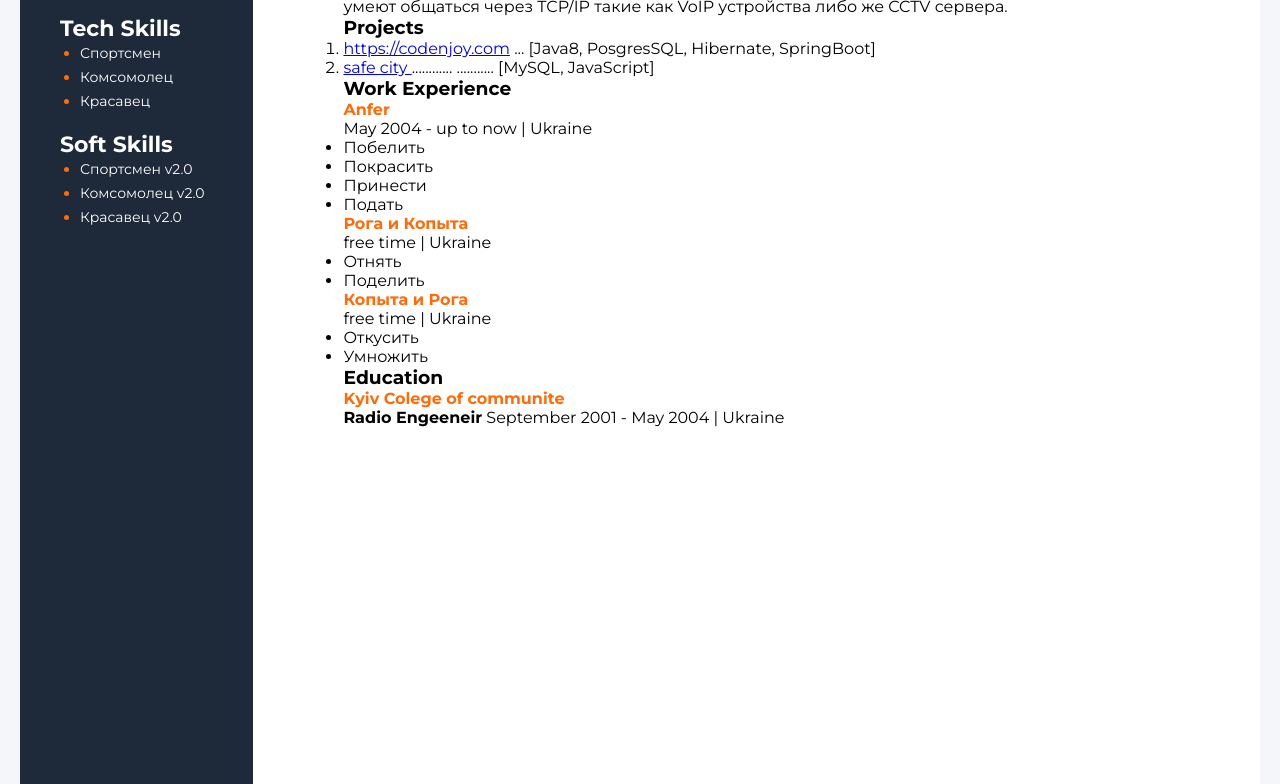
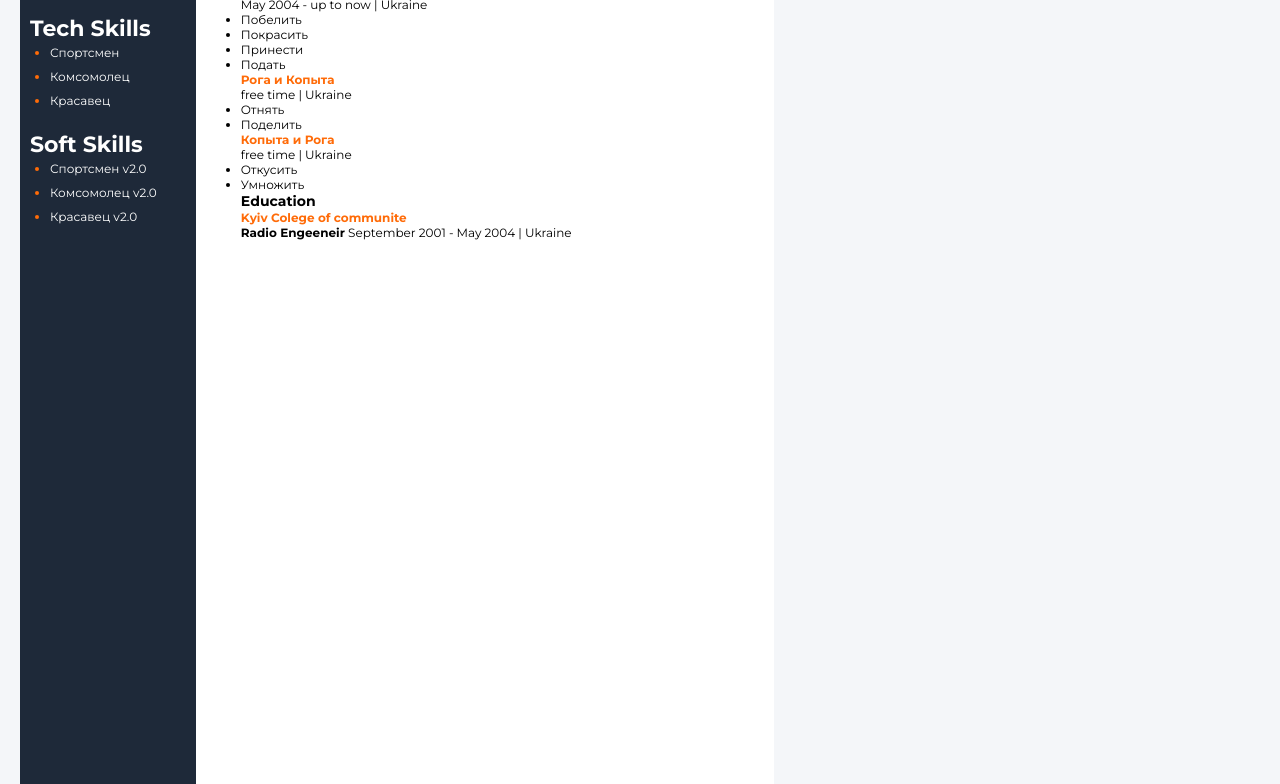
Before and after one commit to IhorFedchenko/curriculum-vitae, a plain HTML site: page index.html in a window 1280 px wide. Shown: the part 220-1004 px from the top of the page. Drawn offline with Linux system fonts and the light colour scheme.

Commit message:
рефакторинг и оптимизация тегов и класов

```diff
--- a/css/styles.css
+++ b/css/styles.css
@@ -7,11 +7,13 @@ body {
   font-family: "Montserrat", sans-serif;
   background: #f4f6f9;
   padding: 20px;
+  width: 21cm;
+  height: 29.7;
 }
 
 aside {
-  width: 370px;
-  height: 1319px;
+  width: 5.5cm;
+  height: 29.7cm;
   background: #1e2939;
   line-height: 24px;
   padding-top: 20px;
@@ -23,27 +25,23 @@ aside ul {
   color: #ff6b08;
 }
 
+aside h3 {
+  font-size: 22px;
+  font-weight: 700;
+  line-height: 24px;
+}
+
 .aside-li-text {
   color: #ffffff;
 }
 
-.company-name {
-  color: #ff6b08;
-}
-
 .aside-content {
-  padding-left: 40px;
+  padding-left: 10px;
   padding-top: 0 px;
   box-sizing: border-box;
   color: #ffffff;
-  font-size: 14px;
+  font-size: 12px;
   font-weight: 400;
-  line-height: 24px;
-}
-
-.h3-aside {
-  font-size: 22px;
-  font-weight: 700;
   line-height: 24px;
 }
 
@@ -56,23 +54,28 @@ aside ul {
   display: flex;
 }
 
-.profile-foto {
+aside img {
   height: auto;
   width: auto;
-  max-width: 370px;
+  max-width: 5.5cm;
   margin-bottom: 57px;
 }
 
 .about-me-container {
-  padding-left: 90px;
-  padding-right: 90px;
-  padding-top: 110px;
+  padding-left: 45px;
+  padding-right: 45px;
+  padding-top: 20px;
   padding-bottom: 110px;
+  font-size: 12px;
+}
+
+.about-me-container h4 {
+  color: #ff6b08;
 }
 
 .contact-links {
   color: #ffffff;
-  opacity: 0.5;
+  /* opacity: 0.5; */
 }
 
 .contact-id {
--- a/index.html
+++ b/index.html
@@ -15,15 +15,11 @@
     <div class="wrapper">
       <!--боковая панель-->
       <aside>
-        <img
-          class="profile-foto"
-          src="./img/photo_fb.jpg"
-          alt="profile avatar"
-        />
+        <img src="./img/photo_fb.jpg" alt="profile avatar" />
         <!--contacts container-->
         <div class="aside-content">
           <div class="contacts-content aside-block">
-            <h3 class="h3-aside">Contacts</h3>
+            <h3>Contacts</h3>
 
             <div>
               <span class="contact-id">C:</span>
@@ -40,7 +36,7 @@
           </div>
           <!-- tech skills container -->
           <div class="aside-block">
-            <h3 class="h3-aside">Tech Skills</h3>
+            <h3>Tech Skills</h3>
             <ul>
               <li><span class="aside-li-text">Спортсмен</span></li>
               <li><span class="aside-li-text">Комсомолец</span></li>
@@ -50,7 +46,7 @@
 
           <!-- soft skills container -->
           <div class="aside-block">
-            <h3 class="h3-aside">Soft Skills</h3>
+            <h3>Soft Skills</h3>
             <ul>
               <li><span class="aside-li-text">Спортсмен v2.0</span></li>
               <li><span class="aside-li-text">Комсомолец v2.0</span></li>
@@ -101,7 +97,7 @@
 
           <!-- company 1-->
           <div>
-            <h4 class="company-name">Anfer</h4>
+            <h4>Anfer</h4>
             <span> May 2004 - up to now | Ukraine </span>
 
             <ul>
@@ -114,7 +110,7 @@
 
           <!-- company 2-->
           <div>
-            <h4 class="company-name">Рога и Копыта</h4>
+            <h4>Рога и Копыта</h4>
             <span> free time | Ukraine </span>
 
             <ul>
@@ -125,7 +121,7 @@
 
           <!-- company 3-->
           <div>
-            <h4 class="company-name">Копыта и Рога</h4>
+            <h4>Копыта и Рога</h4>
             <span> free time | Ukraine </span>
 
             <ul>
@@ -139,7 +135,7 @@
           <h3>Education</h3>
           <!-- edu 1-->
           <div>
-            <h4 class="company-name">Kyiv Colege of communite</h4>
+            <h4>Kyiv Colege of communite</h4>
             <span>
               <b>Radio Engeeneir</b>
             </span>
```
